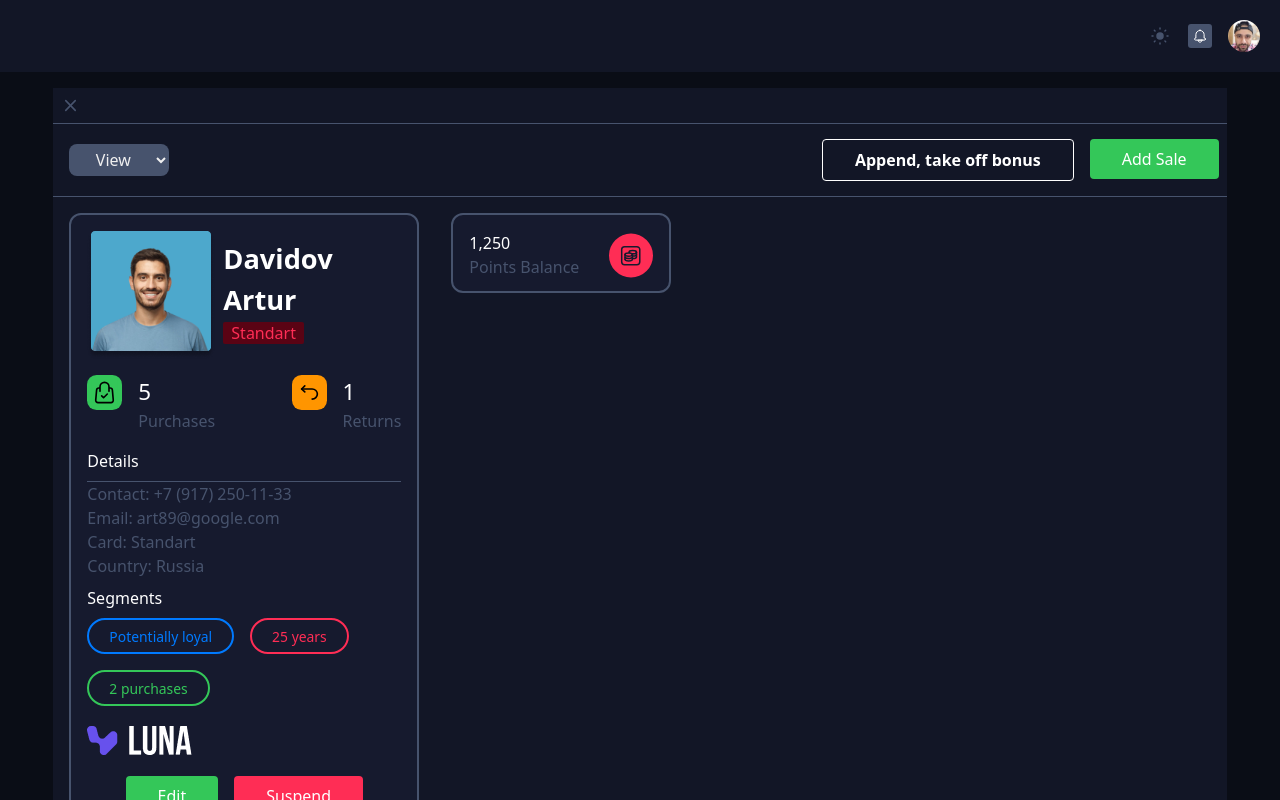
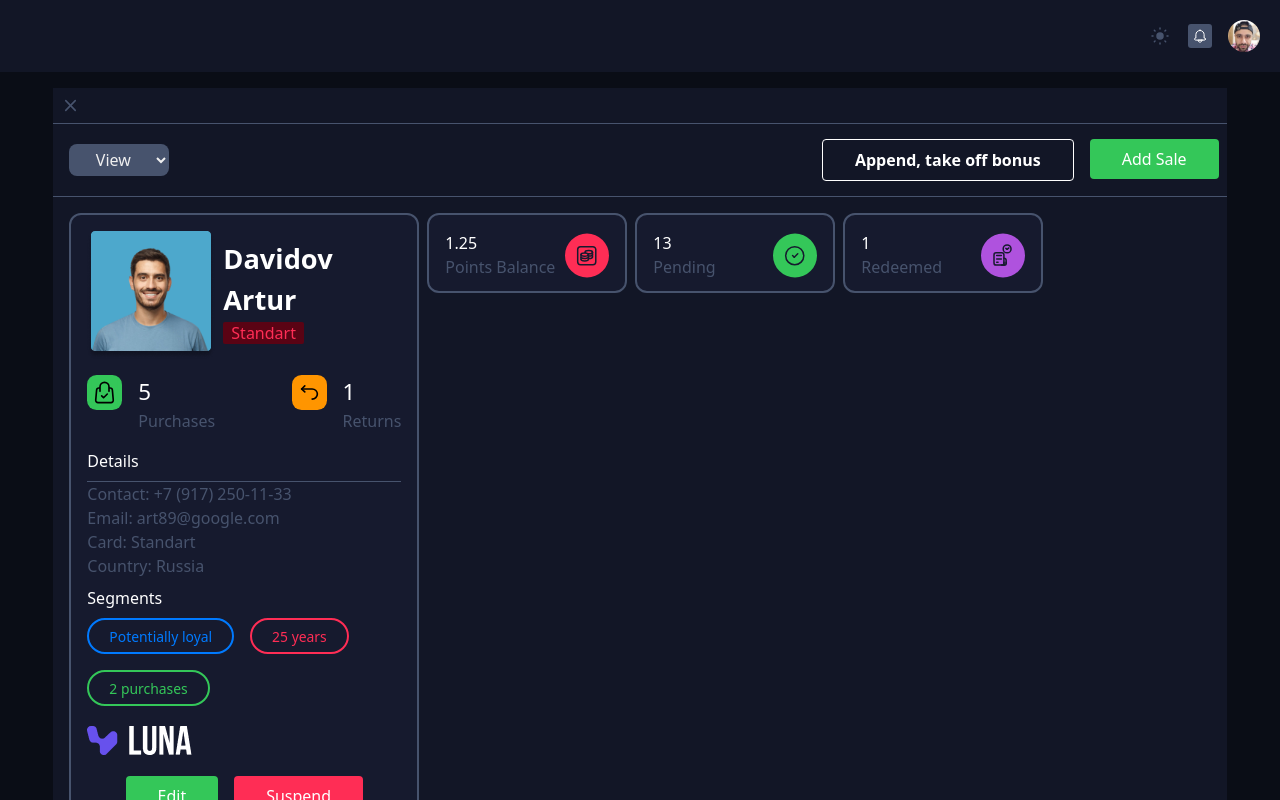
Before and after one commit to Helton-Carlos/services-for-loyalty-programs, a Vue app: page /dashboard in a window 1280 px wide. Shown: the top 800 px of the page. Built offline with nearby package versions, Linux system fonts and the light colour scheme.

Commit message:
feat: feature CardInfo component

```diff
--- /dev/null
+++ b/src/components/CardInfo/CardInfo.ts
@@ -0,0 +1,5 @@
+export interface ICardInfo {
+  values: number;
+  title: string;
+  icons: string;
+}
--- a/src/components/CardInfo/CardInfo.vue
+++ b/src/components/CardInfo/CardInfo.vue
@@ -1,14 +1,21 @@
-<script setup lang="ts"></script>
+<script setup lang="ts">
+import { ICardInfo } from './CardInfo';
+
+defineProps<ICardInfo>();
+</script>
 
 <template>
-  <div class="border-2 bg-gray-card w-[220px] h-[80px] m-4 p-4 rounded-xl">
+  <div class="border-2 bg-gray-card w-[200px] h-[80px] p-4 rounded-xl">
     <div class="flex justify-between items-center">
       <div>
-        <p class="text-white">1,250</p>
-        <p>Points Balance</p>
+        <p class="text-white">{{ values }}</p>
+        <p>{{ title }}</p>
       </div>
 
-      <icons-balance></icons-balance>
+      <icons-balance v-if="icons === 'Balance'" />
+      <icons-pending v-if="icons === 'Pending'" />
+      <icons-redeemed v-if="icons === 'Redeemed'" />
+      <icons-expired v-if="icons === 'Expired'" />
     </div>
   </div>
 </template>
--- a/src/components/CardPerson/CardPerson.vue
+++ b/src/components/CardPerson/CardPerson.vue
@@ -1,7 +1,7 @@
 <script setup lang="ts"></script>
 
 <template>
-  <div class="border-2 bg-gray-card w-[350px] m-4 p-4 rounded-xl">
+  <div class="border-2 bg-gray-card w-[350px] p-4 rounded-xl">
     <div class="flex gag-4">
       <img src="@/assets/components/Avatar.png" alt="Avatar" />
 
--- a/src/pages/DashBoard.vue
+++ b/src/pages/DashBoard.vue
@@ -4,13 +4,21 @@ import Button from "@/components/Button/Button.vue";
 import CardPerson from "@/components/CardPerson/CardPerson.vue";
 import SelectDashboard from "@/components/SelectDashboard/SelectDashboard.vue";
 import CardInfo from "@/components/CardInfo/CardInfo.vue";
+import { reactive } from "vue";
+
+const cardInfos = reactive([
+  { values: 1.25, title: "Points Balance", icons: "Balance" },
+  { values: 13, title: "Pending", icons: "Pending" },
+  { values: 1, title: "Redeemed", icons: "Redeemed" },
+  { values: 2, title: "Expired", icons: "Expired" },
+]);
 </script>
 
 <template>
   <div>
     <Header />
     <div class="w-11/12 mx-auto my-4">
-      <div class="w-full h-full bg-secondary gap-2 text-gray">
+      <div class="w-full h-full bg-secondary text-gray">
         <div class="flex flex-col">
           <div>
             <icons-closed class="p-2" />
@@ -29,9 +37,16 @@ import CardInfo from "@/components/CardInfo/CardInfo.vue";
             <hr />
           </div>
 
-          <div class="flex">
+          <div class="flex flex-wrap gap-2 m-4">
             <CardPerson />
-            <CardInfo />
+
+            <CardInfo
+              v-for="(card, index) in cardInfos"
+              :key="index"
+              :values="card.values"
+              :title="card.title"
+              :icons="card.icons"
+            />
           </div>
         </div>
       </div>
```
